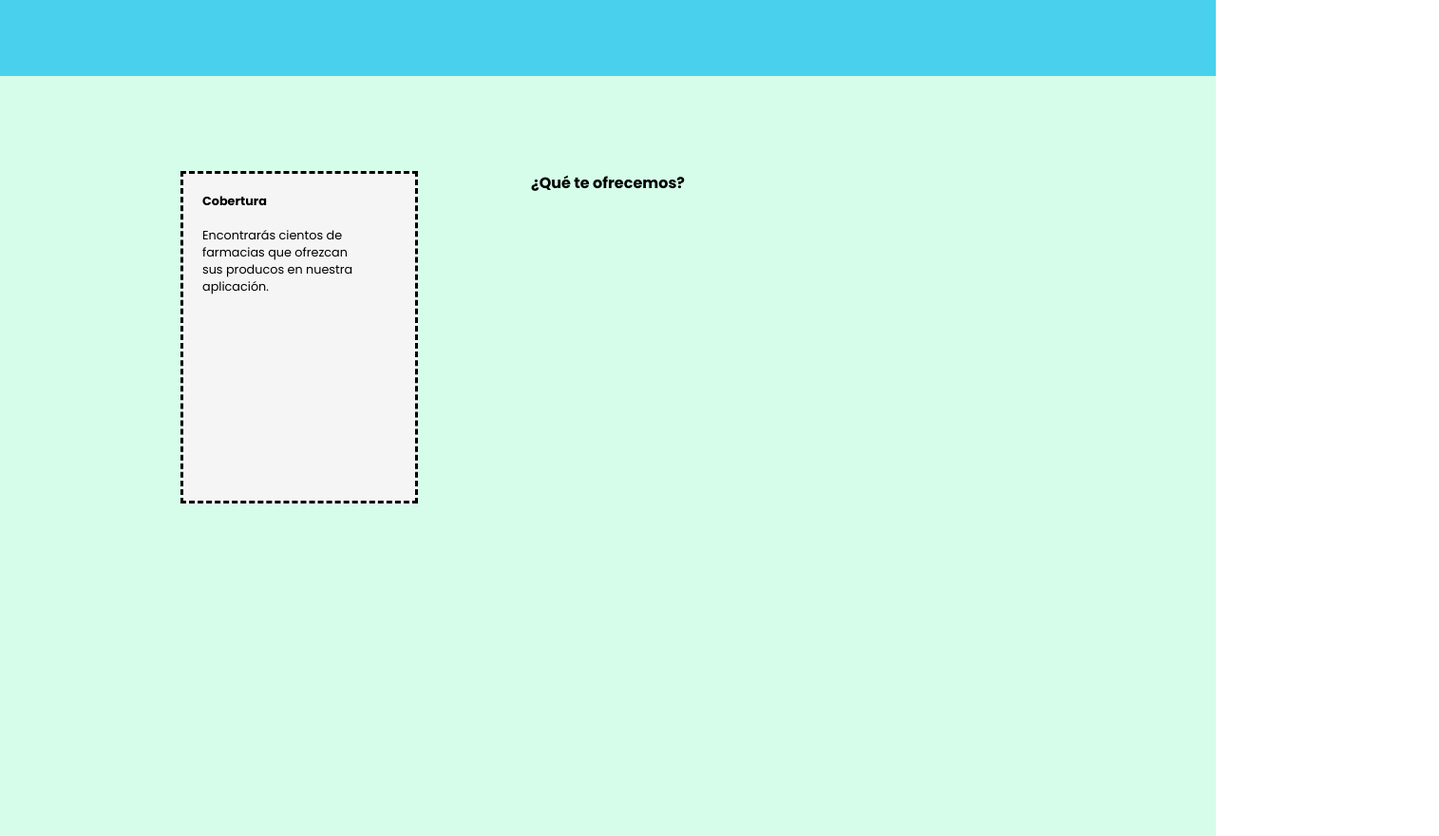
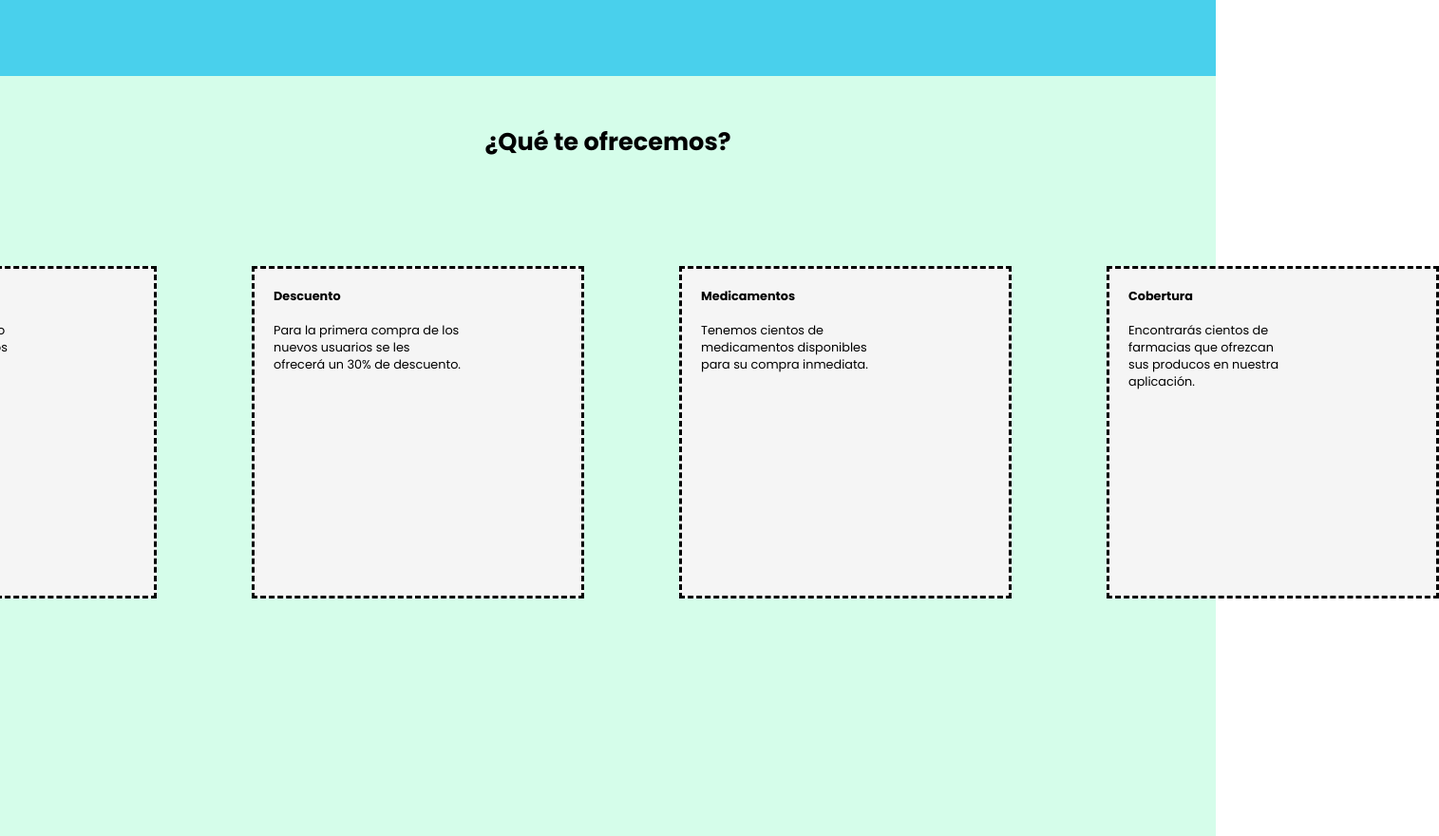
Before and after one commit to lm-alvarez/BABEL_FARMA-Landing_Page, a plain HTML site: page index.html in a window 1280 px wide. Shown: the part 2320-3200 px from the top of the page at 95% size, 1515 px wide, since content can reach past the window. Drawn offline with Linux system fonts and the light colour scheme.

Commit message:
correcion 4taa parte v2

```diff
--- a/css/styles.css
+++ b/css/styles.css
@@ -204,6 +204,16 @@ diagrama7{
     background:  whitesmoke;
     margin-left: 650px;
 }
+
+#text6{
+    position: absolute;
+    top: 50px;
+    white-space: nowrap;
+    font-size: 2vw;
+    z-index: 9;
+    text-align: center;
+}
+
 section4{
     position: relative;
     background: #d5fdea;
@@ -214,10 +224,13 @@ section4{
     justify-content:center;
     align-items: start;
 }
+
+
 diagrama8 {
      height: 350px;
-     width: 250px;
+     width: 350px;
      position: absolute;
+     top: 200px;
      left: auto;
      white-space: nowrap;
      font-size: 1vw;
@@ -225,12 +238,13 @@ diagrama8 {
      border-style: dashed;
      padding: 20px;
      background:  whitesmoke;
-     margin-right: 650px;
+     margin-right: 1300px;
  }
 diagrama9 {
     height: 350px;
-    width: 250px;
+    width: 350px;
     position: absolute;
+    top: 200px;
     left: auto;
     white-space: nowrap;
     font-size: 1vw;
@@ -238,12 +252,13 @@ diagrama9 {
     border-style: dashed;
     padding: 20px;
     background: whitesmoke;
-    margin-right: 650px;
+    margin-left: -400px;
 }
 diagrama10 {
     height: 350px;
-    width: 250px;
+    width: 350px;
     position: absolute;
+    top: 200px;
     left: auto;
     white-space: nowrap;
     font-size: 1vw;
@@ -251,12 +266,13 @@ diagrama10 {
     border-style: dashed;
     padding: 20px;
     background: whitesmoke;
-    margin-right: 650px;
+    margin-right: -500px;
 }
 diagrama11 {
     height: 350px;
-    width: 250px;
+    width: 350px;
     position: absolute;
+    top: 200px;
     left: auto;
     white-space: nowrap;
     font-size: 1vw;
@@ -264,5 +280,5 @@ diagrama11 {
     border-style: dashed;
     padding: 20px;
     background: whitesmoke;
-    margin-right: 650px;
+    margin-right: -1400px;
 }
```
Also changed, not shown: index.html (+0 -1 lines).
